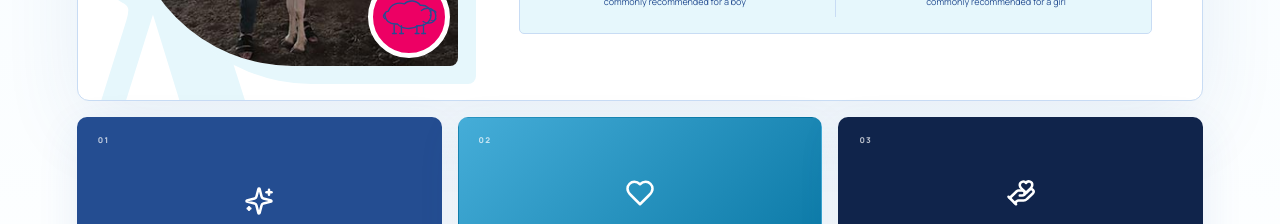
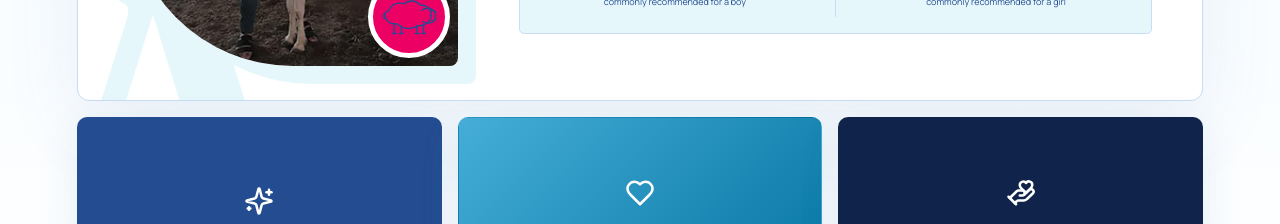
Before and after one commit to 292akhil2929-cmyk/matw-projectme-replica, a React (Vite) app in the folder sacrifice-story/: page / in a window 1280 px wide. Shown: the part 2380-2604 px from the top of the page. Built offline with nearby package versions, Linux system fonts and the light colour scheme; a web font is replaced by a local one.

Commit message:
Restyle meaning cards and improve impact contrast

```diff
--- a/sacrifice-story/src/App.jsx
+++ b/sacrifice-story/src/App.jsx
@@ -249,9 +249,9 @@ function MeaningSection() {
         </div>
       </motion.article>
       <div className="meaning-cards">
-        {cards.map(([title, copy, Icon], index) => (
+        {cards.map(([title, copy, Icon]) => (
           <motion.article key={title} whileHover={{ y: -8 }} transition={{ type: "spring", stiffness: 320, damping: 24 }}>
-            <span className="card-number">0{index + 1}</span><Icon /><h3>{title}</h3><p>{copy}</p>
+            <Icon /><h3>{title}</h3><p>{copy}</p>
           </motion.article>
         ))}
       </div>
--- a/sacrifice-story/src/styles.css
+++ b/sacrifice-story/src/styles.css
@@ -189,7 +189,6 @@ h1, h2, h3, p { margin-top: 0; }
 .meaning-cards article:nth-child(3) { background: var(--navy); }
 .meaning-cards article::after { content: ""; position: absolute; right: -42px; bottom: -42px; width: 100px; height: 100px; border: 18px solid var(--sky); border-radius: 50%; opacity: .14; }
 .meaning-cards article:hover { filter: saturate(1.12) brightness(.96); }
-.meaning-cards .card-number { position: absolute; left: 20px; top: 16px; color: white; opacity: .7; font-size: 8px; font-weight: 800; letter-spacing: .16em; }
 .meaning-cards svg { color: white; width: 30px; height: 30px; }
 .meaning-cards h3 { margin: 14px 0 9px; color: white; font-size: 17px; }
 .meaning-cards p { margin: 0; color: rgba(255,255,255,.8); font-size: 10px; line-height: 1.6; }
@@ -242,7 +241,8 @@ h1, h2, h3, p { margin-top: 0; }
 
 .impact-section { padding: 70px max(6vw,70px); display: grid; grid-template-columns: auto 1fr 1px 1fr auto; gap: 45px; align-items: center; color: var(--navy); background: linear-gradient(105deg, var(--sky), #64c6e4 55%, #38a4d1); border-block: 7px solid var(--pink); }
 .impact-section > div { display: flex; align-items: center; gap: 18px; }
-.impact-section strong { color: var(--navy); font-family: var(--display); font-size: clamp(54px,6vw,92px); font-weight: 650; letter-spacing: -.06em; text-shadow: 0 2px 0 rgba(255,255,255,.25); }
+.impact-section .section-index { color: var(--pink); }
+.impact-section strong { color: var(--pink); font-family: var(--display); font-size: clamp(54px,6vw,92px); font-weight: 650; letter-spacing: -.06em; text-shadow: 0 2px 0 rgba(255,255,255,.28); }
 .impact-section p { margin: 0; max-width: 260px; color: rgba(16,36,75,.92); font-weight: 600; font-size: 9px; line-height: 1.55; }
 .impact-section > i { width: 1px; height: 65px; background: rgba(16,36,75,.22); }
 .impact-section a { min-height: 44px; padding: 0 15px; display: inline-flex; align-items: center; gap: 8px; color: var(--navy); border: 1px solid rgba(16,36,75,.36); border-radius: 3px; font-size: 9px; font-weight: 800; }
```
